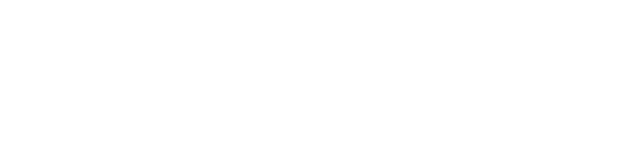
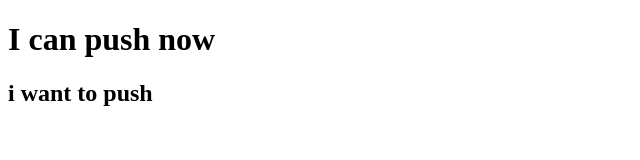
Before and after one commit to Priash1/my-second-repo, a plain HTML site: page index.html in a window 1280 px wide. Shown: the whole page, without its empty margins (0-640 px from the left). Drawn offline with Linux system fonts and the light colour scheme.

Commit message:
added header

```diff
--- a/index.html
+++ b/index.html
@@ -7,6 +7,7 @@
     <title>new project</title>
 </head>
 <body>
-
+    <H1>I can push now </H1>
+    <h2>i want to push</h2>
 </body>
 </html>
```
